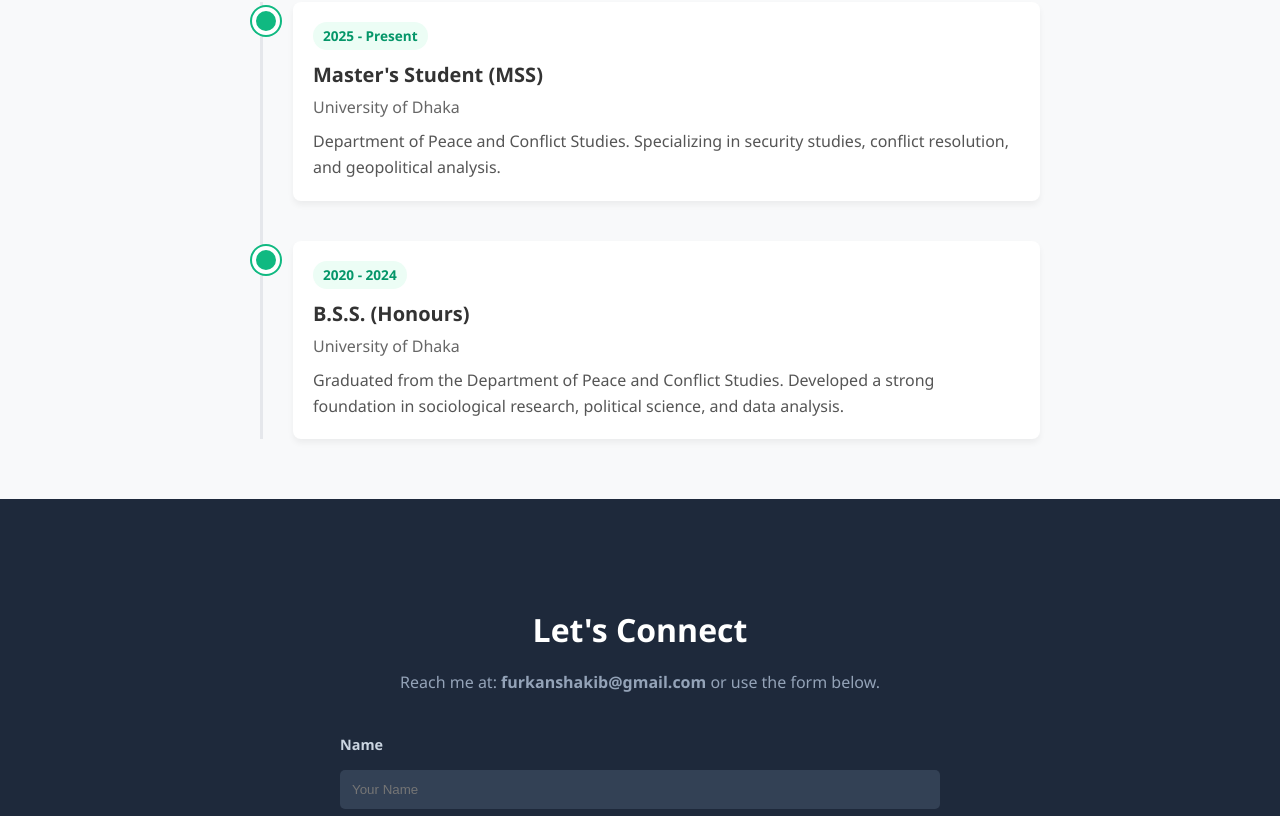
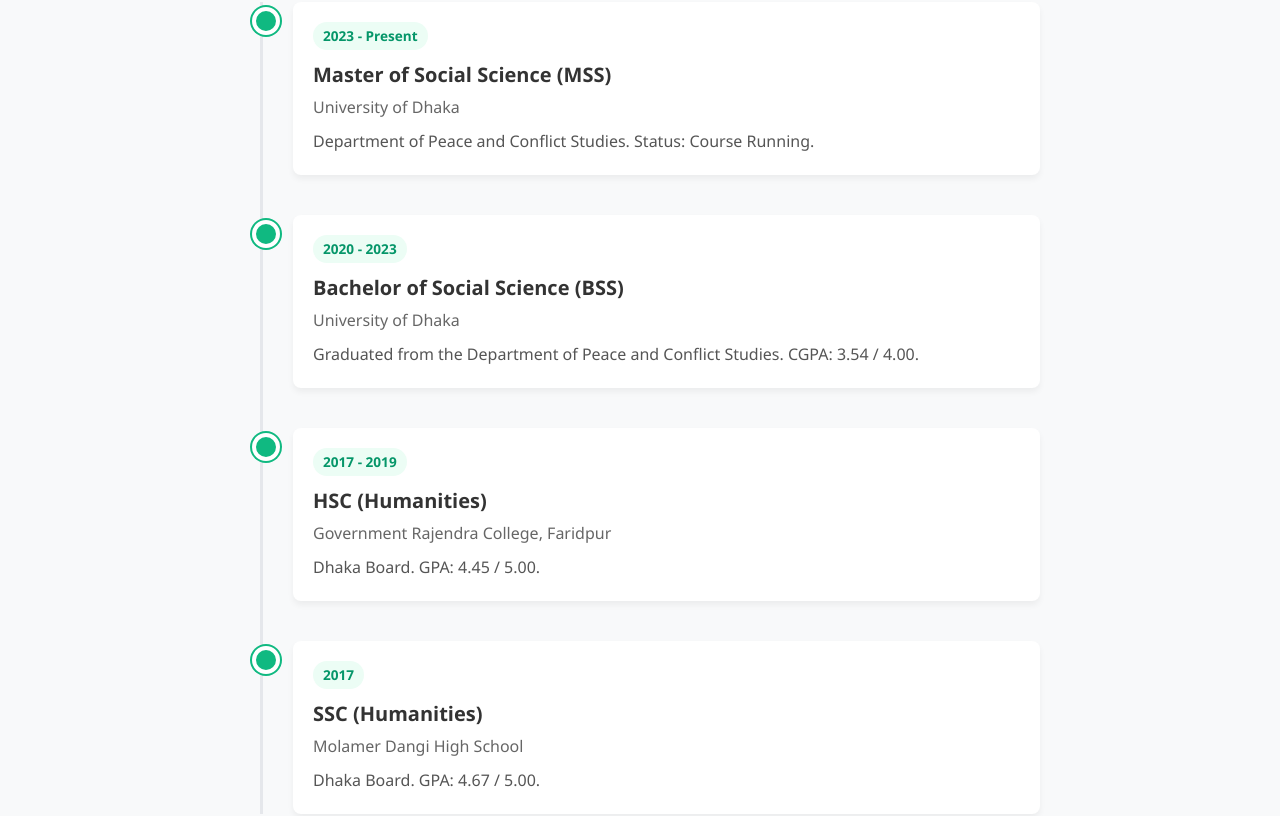
Before and after one commit to furkanshakib/my-dynamic-portfolio, a React (Vite) app in the folder client/: page / in a window 1280 px wide. Shown: the part 1834-2650 px from the top of the page. Built offline with nearby package versions, Linux system fonts and the light colour scheme; no server answers.

Commit message:
Updated education with full details

```diff
--- a/client/src/Experience.jsx
+++ b/client/src/Experience.jsx
@@ -1,7 +1,7 @@
 import React from 'react';
 
 function Experience() {
-  // 💼 JOB EXPERIENCE
+  // 💼 JOB EXPERIENCE (Kept same as before)
   const experienceData = [
     {
       year: "July 2025 - Sept 2025",
@@ -23,19 +23,31 @@
     },
   ];
 
-  // 🎓 EDUCATION
+  // 🎓 EDUCATION (Updated with 4 levels)
   const educationData = [
     {
-      year: "2025 - Present",
-      title: "Master's Student (MSS)",
+      year: "2023 - Present",
+      title: "Master of Social Science (MSS)",
       company: "University of Dhaka",
-      description: "Department of Peace and Conflict Studies. Specializing in security studies, conflict resolution, and geopolitical analysis.",
+      description: "Department of Peace and Conflict Studies. Status: Course Running.",
     },
     {
-      year: "2020 - 2024",
-      title: "B.S.S. (Honours)",
+      year: "2020 - 2023",
+      title: "Bachelor of Social Science (BSS)",
       company: "University of Dhaka",
-      description: "Graduated from the Department of Peace and Conflict Studies. Developed a strong foundation in sociological research, political science, and data analysis.",
+      description: "Graduated from the Department of Peace and Conflict Studies. CGPA: 3.54 / 4.00.",
+    },
+    {
+      year: "2017 - 2019",
+      title: "HSC (Humanities)",
+      company: "Government Rajendra College, Faridpur",
+      description: "Dhaka Board. GPA: 4.45 / 5.00.",
+    },
+    {
+      year: "2017",
+      title: "SSC (Humanities)",
+      company: "Molamer Dangi High School",
+      description: "Dhaka Board. GPA: 4.67 / 5.00.",
     }
   ];
 
@@ -50,9 +62,7 @@
       <div style={{ position: 'relative', borderLeft: '3px solid #e5e7eb', marginLeft: '20px', marginBottom: '80px' }}>
         {experienceData.map((item, index) => (
           <div key={index} style={{ marginBottom: '40px', paddingLeft: '30px', position: 'relative' }}>
-            {/* Dot */}
             <div style={{ position: 'absolute', left: '-11px', top: '5px', width: '20px', height: '20px', background: '#2563eb', borderRadius: '50%', border: '4px solid white', boxShadow: '0 0 0 2px #2563eb' }}></div>
-            {/* Card */}
             <div style={{ background: 'white', padding: '20px', borderRadius: '8px', boxShadow: '0 4px 6px rgba(0,0,0,0.05)', transition: 'transform 0.2s' }}
               onMouseEnter={(e) => e.currentTarget.style.transform = 'translateY(-5px)'}
               onMouseLeave={(e) => e.currentTarget.style.transform = 'translateY(0)'}
@@ -76,9 +86,9 @@
       <div style={{ position: 'relative', borderLeft: '3px solid #e5e7eb', marginLeft: '20px' }}>
         {educationData.map((item, index) => (
           <div key={index} style={{ marginBottom: '40px', paddingLeft: '30px', position: 'relative' }}>
-            {/* Dot (Different Color for Education - Greenish) */}
+            {/* Green Dot for Education */}
             <div style={{ position: 'absolute', left: '-11px', top: '5px', width: '20px', height: '20px', background: '#10b981', borderRadius: '50%', border: '4px solid white', boxShadow: '0 0 0 2px #10b981' }}></div>
-            {/* Card */}
+
             <div style={{ background: 'white', padding: '20px', borderRadius: '8px', boxShadow: '0 4px 6px rgba(0,0,0,0.05)', transition: 'transform 0.2s' }}
               onMouseEnter={(e) => e.currentTarget.style.transform = 'translateY(-5px)'}
               onMouseLeave={(e) => e.currentTarget.style.transform = 'translateY(0)'}
```
